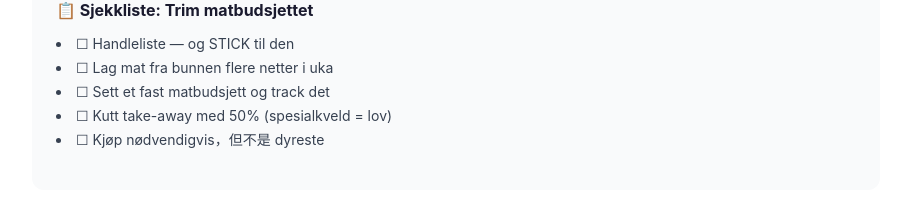
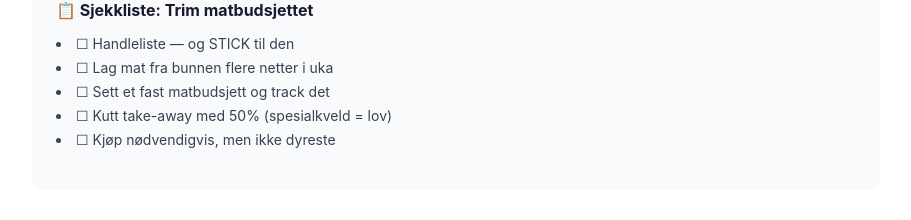
Before and after one commit to oddmundleikvoll/pengepraten, a Next.js app: page /sparing/slik-bygger-du-spareseddel in a window 1280 px wide. Shown: the part 2955-3175 px from the top of the page, without its empty margins (184-1095 px from the left). Built offline with nearby package versions, Linux system fonts and the light colour scheme.

Commit message:
fix: fjern kinesiske tegn i spareseddel-artikkel

```diff
--- a/app/sparing/slik-bygger-du-spareseddel/page.tsx
+++ b/app/sparing/slik-bygger-du-spareseddel/page.tsx
@@ -186,7 +186,7 @@ export default function SlikByggerDuSpareddel() {
             <li>☐ Lag mat fra bunnen flere netter i uka</li>
             <li>☐ Sett et fast matbudsjett og track det</li>
             <li>☐ Kutt take-away med 50% (spesialkveld = lov)</li>
-            <li>☐ Kjøp nødvendigvis，但不是 dyreste</li>
+            <li>☐ Kjøp nødvendigvis, men ikke dyreste</li>
           </ul>
         </div>
 
```
